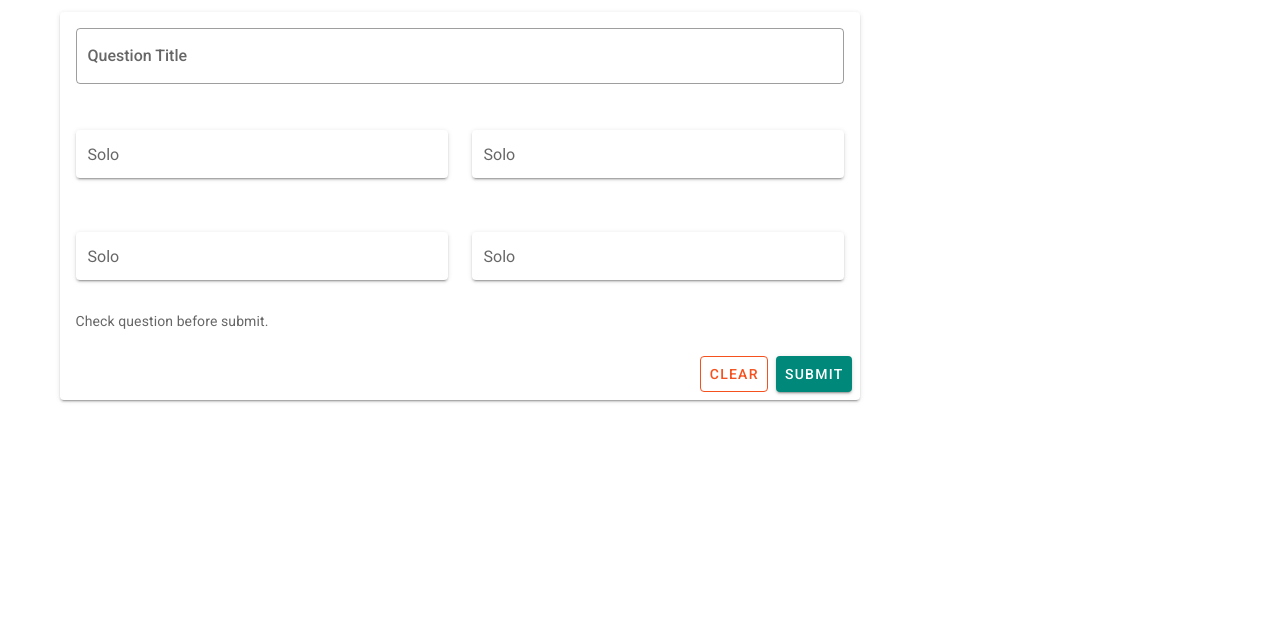
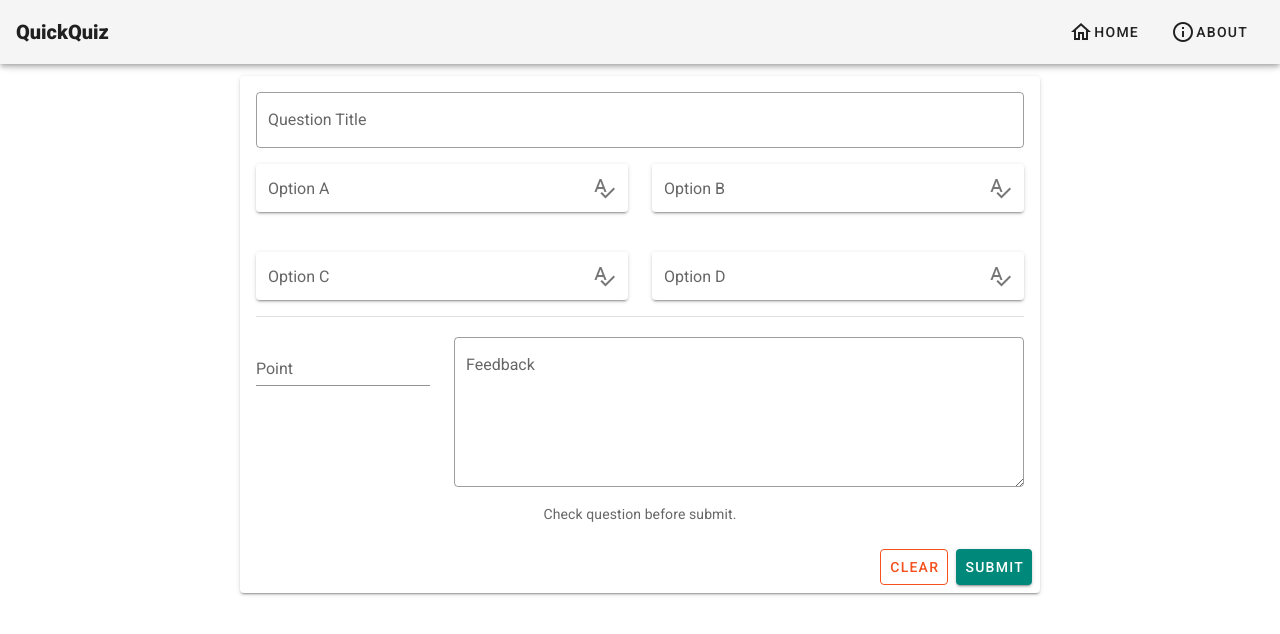
Before and after one commit to Noman-Chowdhury/quiz-app-frontend-nuxt, a Nuxt app: page /admin/question/create in a window 1280 px wide. Shown: the top 634 px of the page. Built offline with nearby package versions, Linux system fonts and the light colour scheme.

Commit message:
admin question add

```diff
--- /dev/null
+++ b/components/common/Header.vue
@@ -0,0 +1,84 @@
+<template>
+  <div>
+    <!--    NAVBAR START-->
+    <v-app-bar app elevate-on-scrol>
+      <v-toolbar-title class="text-white font-weight-black"
+        >QuickQuiz</v-toolbar-title
+      >
+
+      <v-spacer></v-spacer>
+
+      <v-btn text @click="$router.replace({ name: 'home' })">
+        <v-icon>mdi-home-outline</v-icon>Home
+      </v-btn>
+      <v-btn text @click="$router.replace({ name: 'home' })">
+        <v-icon>mdi-information-outline</v-icon>About
+      </v-btn>
+
+<!--      <v-menu offset-y transition="slide-y-transition">-->
+<!--        <template #activator="{ on, attrs }">-->
+<!--          <v-btn icon v-bind="attrs" v-on="on">-->
+<!--            <v-icon>mdi-dots-vertical</v-icon>-->
+<!--          </v-btn>-->
+<!--        </template>-->
+
+<!--        <v-list>-->
+<!--          <v-list-item-->
+<!--            link-->
+<!--          >-->
+<!--            <v-icon class="pr-2">mdi-account-details</v-icon>-->
+<!--            <v-list-item-title>Profile </v-list-item-title>-->
+<!--          </v-list-item>-->
+<!--          <v-list-item link>-->
+<!--            <v-icon class="pr-2">mdi-account-cog</v-icon>-->
+<!--            <v-list-item-title>Setting</v-list-item-title>-->
+<!--          </v-list-item>-->
+<!--          <v-list-item link @click="handleLogout">-->
+<!--            <v-icon class="pr-2">mdi-location-exit</v-icon>-->
+<!--            <v-list-item-title>Logout</v-list-item-title>-->
+<!--          </v-list-item>-->
+<!--        </v-list>-->
+<!--      </v-menu>-->
+    </v-app-bar>
+  </div>
+</template>
+
+<script>
+// import {getUserData} from "../../utilities/auth-helpers";
+export default {
+  name: 'HeaderComp',
+  data() {
+    return {
+      drawer: false,
+      // user: getUserData(),
+      user: '',
+    }
+  },
+  mounted() {
+    // this.showDrawer()
+  },
+  methods: {
+    // showDrawer() {
+    //   console.log(this.user.followings)
+    //   if (screen.width > 1263) {
+    //     this.drawer = true
+    //   }
+    // },
+    handleLogout() {
+      // eslint-disable-next-line no-undef
+      // axios.post('api/v1/logout', {}, {
+      //   headers: {
+      //     'Authorization': `Bearer ${localStorage.getItem('_t')}`
+      //   }
+      // }).then((response) => {
+      //   console.log(response.data)
+      //   localStorage.removeItem("_t")
+      //   localStorage.removeItem("_u")
+      //   this.$router.push('/login')
+      // }).then((error) => {
+      //   console.log(error)
+      // })
+    },
+  },
+}
+</script>
--- a/layouts/default.vue
+++ b/layouts/default.vue
@@ -1,5 +1,6 @@
 <template>
   <v-app>
+    <HeaderComp/>
     <v-main>
       <v-container>
         <Nuxt />
@@ -9,8 +10,10 @@
 </template>
 
 <script>
+import HeaderComp from "@/components/common/Header";
 export default {
   name: 'DefaultLayout',
+  components: {HeaderComp},
 }
 </script>
 <style>
@@ -20,4 +23,8 @@ export default {
   left: 50%;
   transform: translate(-50%, -50%);
 }
+/* stylelint-disable */
+.v-input__slot {
+  margin-bottom: -6px !important;
+}
 </style>
--- a/pages/admin/login.vue
+++ b/pages/admin/login.vue
@@ -1,9 +1,9 @@
 <template>
-<div>111</div>
+  <div>111</div>
 </template>
 
 <script>
 export default {
-  name: "LoginPage"
+  name: 'LoginPage',
 }
 </script>
--- a/pages/admin/question/create.vue
+++ b/pages/admin/question/create.vue
@@ -1,11 +1,27 @@
 <template>
-  <div>
-    <form>
-      <v-card
-        elevation="2"
-        width="800px"
-      >
-        <v-card-title>
+  <div style="text-align: -webkit-center !important;">
+    <v-snackbar
+      v-model="snackbar"
+      :timeout="timeout"
+      color="primary"
+      absolute
+      text
+    >
+      {{ text }}
+
+      <template #action="{ attrs }">
+        <v-btn
+          color="blue"
+          text
+          v-bind="attrs"
+          @click="snackbar = false"
+        >
+          Close
+        </v-btn>
+      </template>
+    </v-snackbar>    <form>
+      <v-card elevation="2" width="800px">
+        <v-card-text>
           <v-text-field
             v-model="form.question"
             label="Question Title"
@@ -13,77 +29,77 @@
             outlined
             required
           ></v-text-field>
-        </v-card-title>
-
-        <v-card-text>
           <v-row>
-            <v-col
-              cols="12"
-              sm="6"
-              md="6"
-            >
+            <v-col cols="12" sm="6" md="6">
               <v-text-field
-                v-model="option1"
-                label="Solo"
-                placeholder="Placeholder"
+                v-model="option.option1"
+                label="Option A"
+                placeholder="Option A"
                 solo
+                :append-icon="option.option_answer === option.option1 && option.option_answer.length>1 ? 'mdi-cancel' : 'mdi-spellcheck'"
+                @click:append="option.option_answer === option.option1 ? option.option_answer= '' : option.option_answer = option.option1"
               ></v-text-field>
             </v-col>
-            <v-col
-              cols="12"
-              sm="6"
-              md="6"
-            >
+            <v-col cols="12" sm="6" md="6">
               <v-text-field
-                v-model="option2"
-                label="Solo"
-                placeholder="Placeholder"
+                v-model="option.option2"
+                label="Option B"
+                placeholder="Option B"
                 solo
+                :append-icon="option.option_answer === option.option2 && option.option_answer.length>1 ? 'mdi-cancel' : 'mdi-spellcheck'"
+                @click:append="option.option_answer === option.option2 ? option.option_answer= '' : option.option_answer = option.option2"
               ></v-text-field>
             </v-col>
-            <v-col
-              cols="12"
-              sm="6"
-              md="6"
-            >
+            <v-col cols="12" sm="6" md="6">
               <v-text-field
-                v-model="option3"
-                label="Solo"
-                placeholder="Placeholder"
+                v-model="option.option3"
+                label="Option C"
+                placeholder="OptionCB"
                 solo
+                :append-icon="option.option_answer === option.option3 && option.option_answer.length>1 ? 'mdi-cancel' : 'mdi-spellcheck'"
+                @click:append="option.option_answer === option.option3 ? option.option_answer= '' : option.option_answer = option.option3"
               ></v-text-field>
             </v-col>
-            <v-col
-              cols="12"
-              sm="6"
-              md="6"
-            >
+            <v-col cols="12" sm="6" md="6">
               <v-text-field
-                v-model="option4"
-                label="Solo"
-                placeholder="Placeholder"
+                v-model="option.option4"
+                label="Option D"
+                placeholder="Option D"
                 solo
+                :append-icon="option.option_answer === option.option4 && option.option_answer.length>1 ? 'mdi-cancel' : 'mdi-spellcheck'"
+                @click:append="option.option_answer === option.option4 ? option.option_answer= '' : option.option_answer = option.option4"
               ></v-text-field>
             </v-col>
           </v-row>
 
+          <v-divider></v-divider>
+          <v-row class="mt-2">
+          <v-col cols="12" sm="3" md="3">
+            <v-text-field
+              v-model="form.point"
+              label="Point"
+              placeholder="Point"
+            ></v-text-field>
+          </v-col>
+          <v-col cols="12" sm="9" md="9">
+            <v-textarea
+              v-model="form.feedback"
+              outlined
+              label="Feedback"
+            ></v-textarea>
+          </v-col>
+          </v-row>
           <div class="text--darken-3">Check question before submit.</div>
         </v-card-text>
         <v-card-actions>
           <v-spacer></v-spacer>
-          <v-btn
-            color="deep-orange darken-1"
-            outlined
-            dark
-            @click="clearForm"
-          >
+          <v-btn color="deep-orange darken-1" outlined dark @click="clearForm">
             Clear
           </v-btn>
           <v-btn color="teal darken-1" dark @click="handleSubmit">
             Submit
           </v-btn>
         </v-card-actions>
-
       </v-card>
     </form>
   </div>
@@ -91,48 +107,69 @@
 
 <script>
 export default {
-  name: "CreateQuestion",
+  name: 'CreateQuestion',
   data() {
     return {
-      option1:'',
-      option2:'',
-      option3:'',
-      option4:'',
-      option_answer:'',
+      option:{
+        option1: '',
+        option2: '',
+        option3: '',
+        option4: '',
+        option_answer: '',
+      },
       form: {
         question: '',
-        options: []
+        options: [],
+        point:'',
+        feedback:''
       },
+      snackbar: false,
+      text: '',
+      timeout: -1,
     }
   },
   methods: {
+    clearForm(){
+      for (const key in this.form) {
+        this.form[key] = ''
+      }
+      for (const key in this.option) {
+        this.option[key] = ''
+      }
+    },
     handleSubmit() {
       this.form.options = this.setOptionVal()
-      this.$store.dispatch('admin/question/createQuestion', this.form).then(response=>{
-        console.log(response)
-      })
-
+      this.$store
+        .dispatch('admin/question/createQuestion', this.form)
+        .then((response) => {
+      if (response.success){
+          this.clearForm()
+          this.text = 'Question successfully added'
+          this.timeout = 4000
+          this.snackbar=true
+      }
+        })
     },
-    setOptionVal(){
+    setOptionVal() {
       return [
         {
-          option:this.option1,
-          is_correct_option: this.option_answer===this.option1
+          option: this.option.option1,
+          is_correct_option: this.option.option_answer === this.option.option1,
         },
         {
-          option:this.option2,
-          is_correct_option: this.option_answer===this.option2
+          option: this.option.option2,
+          is_correct_option: this.option.option_answer === this.option.option2,
         },
         {
-          option:this.option3,
-          is_correct_option: this.option_answer===this.option3
+          option: this.option.option3,
+          is_correct_option: this.option.option_answer === this.option.option3,
         },
         {
-          option:this.option4,
-          is_correct_option: this.option_answer===this.option4
-        }
+          option: this.option.option4,
+          is_correct_option: this.option.option_answer === this.option.option4,
+        },
       ]
-    }
-  }
+    },
+  },
 }
 </script>
--- a/pages/admin/question/index.vue
+++ b/pages/admin/question/index.vue
@@ -1,9 +1,9 @@
 <template>
-<div>11</div>
+  <div>11</div>
 </template>
 
 <script>
 export default {
-  name: "IndexQuestion"
+  name: 'IndexQuestion',
 }
 </script>
--- a/store/admin/question.js
+++ b/store/admin/question.js
@@ -1,6 +1,6 @@
 export default {
   state: {
-    namespace:true,
+    namespace: true,
     questions: [],
     point: 0,
     time: null,
```
